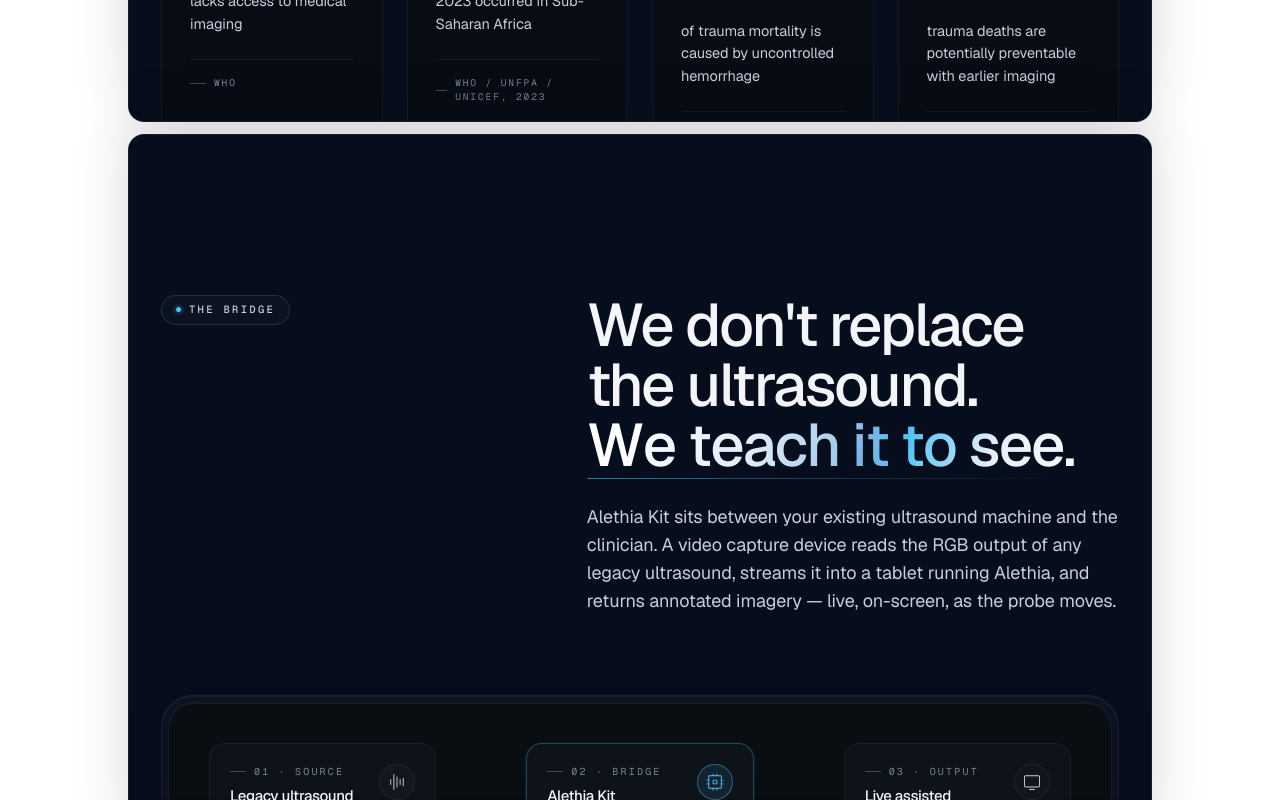
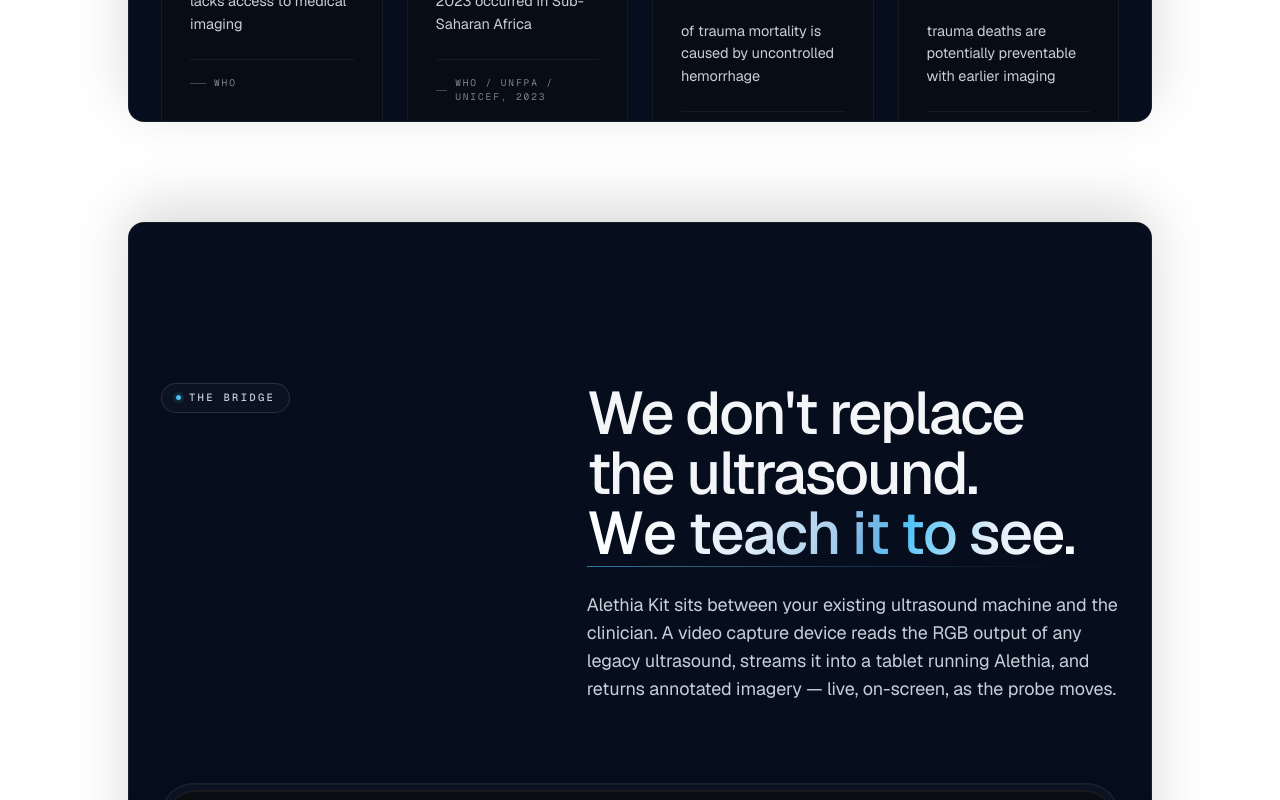
Before and after one commit to gudieljosue02/kainos-web, a Next.js app in the folder site/: page / in a window 1280 px wide. Shown: the part 1480-2280 px from the top of the page. Built offline with nearby package versions, Linux system fonts and the light colour scheme.

Commit message:
Fix card transition: outer runway div reduces scroll needed between cards

```diff
--- a/site/src/components/StackedSections.tsx
+++ b/site/src/components/StackedSections.tsx
@@ -4,6 +4,7 @@
 
 const STICK_TOP = 72;
 const PEEK_GAP = 10;
+const RUNWAY = 100; // px of page scroll needed to trigger next card
 
 export function StackedSections({ children }: { children: React.ReactNode }) {
   const containerRef = useRef<HTMLDivElement>(null);
@@ -15,14 +16,6 @@
     const cards = Array.from(
       container.querySelectorAll<HTMLElement>("[data-sc]")
     );
-
-    // Set sticky + height on every card (mobile + desktop)
-    cards.forEach((card, i) => {
-      const top = STICK_TOP + i * PEEK_GAP;
-      card.style.position = "sticky";
-      card.style.top = `${top}px`;
-      card.style.height = `calc(100dvh - ${top}px)`;
-    });
 
     const update = () => {
       cards.forEach((card, i) => {
@@ -49,16 +42,28 @@
 
   return (
     <div ref={containerRef}>
-      {Children.toArray(children).map((child, i) => (
-        <div
-          key={i}
-          data-sc=""
-          style={{ zIndex: 10 + i, willChange: "transform", transition: "transform 80ms linear" }}
-          className="mx-3 mb-3 overflow-y-auto overscroll-contain rounded-2xl border border-white/[0.07] bg-[#060d1c] [color:#f3f5f8] shadow-[0_-16px_56px_rgba(0,0,0,0.15)] sm:mx-5 md:mx-8 lg:mx-auto lg:max-w-5xl"
-        >
-          {child}
-        </div>
-      ))}
+      {Children.toArray(children).map((child, i) => {
+        const top = STICK_TOP + i * PEEK_GAP;
+        return (
+          // Outer div: card height + runway gives just enough scroll space to transition
+          <div key={i} style={{ height: `calc(100dvh - ${top}px + ${RUNWAY}px)` }}>
+            <div
+              data-sc=""
+              style={{
+                position: "sticky",
+                top: `${top}px`,
+                height: `calc(100dvh - ${top}px)`,
+                zIndex: 10 + i,
+                willChange: "transform",
+                transition: "transform 80ms linear",
+              }}
+              className="mx-3 overflow-y-auto overscroll-contain rounded-2xl border border-white/[0.07] bg-[#060d1c] [color:#f3f5f8] shadow-[0_-16px_56px_rgba(0,0,0,0.15)] sm:mx-5 md:mx-8 lg:mx-auto lg:max-w-5xl"
+            >
+              {child}
+            </div>
+          </div>
+        );
+      })}
     </div>
   );
 }
```
